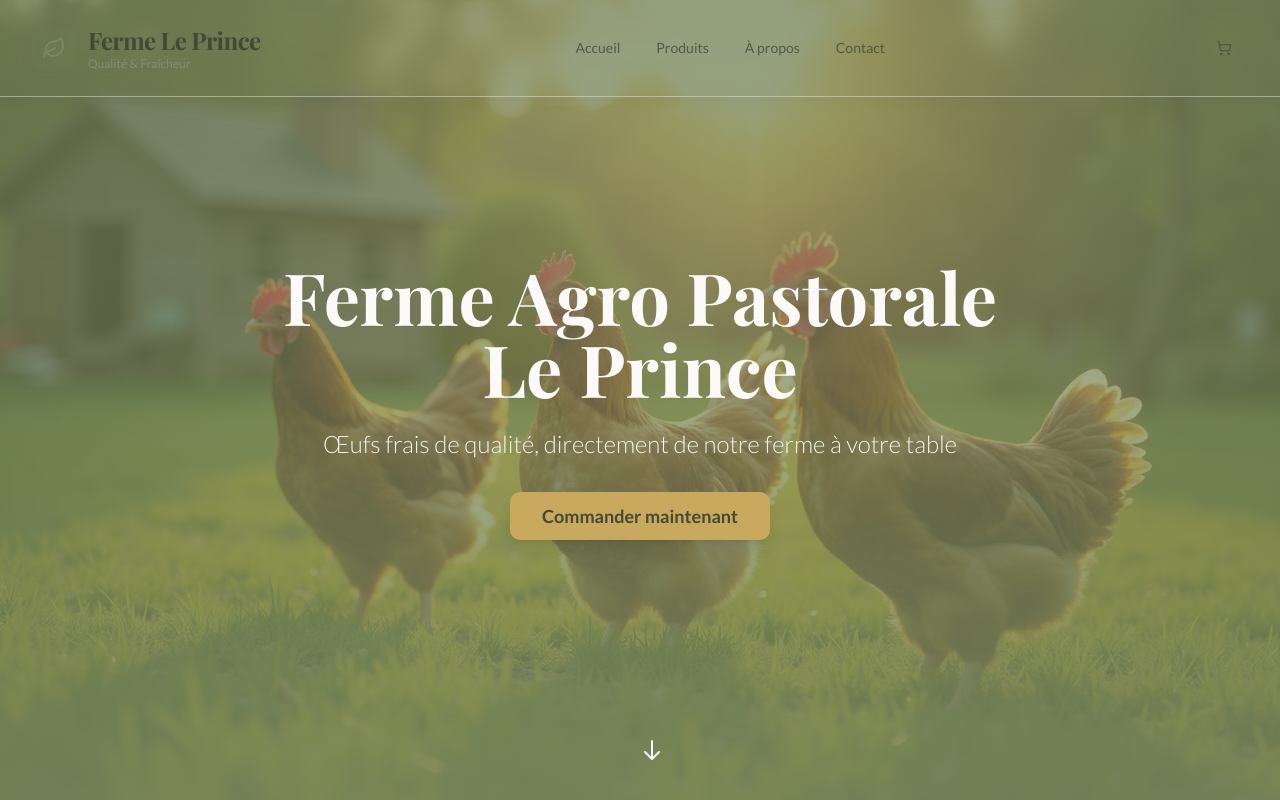
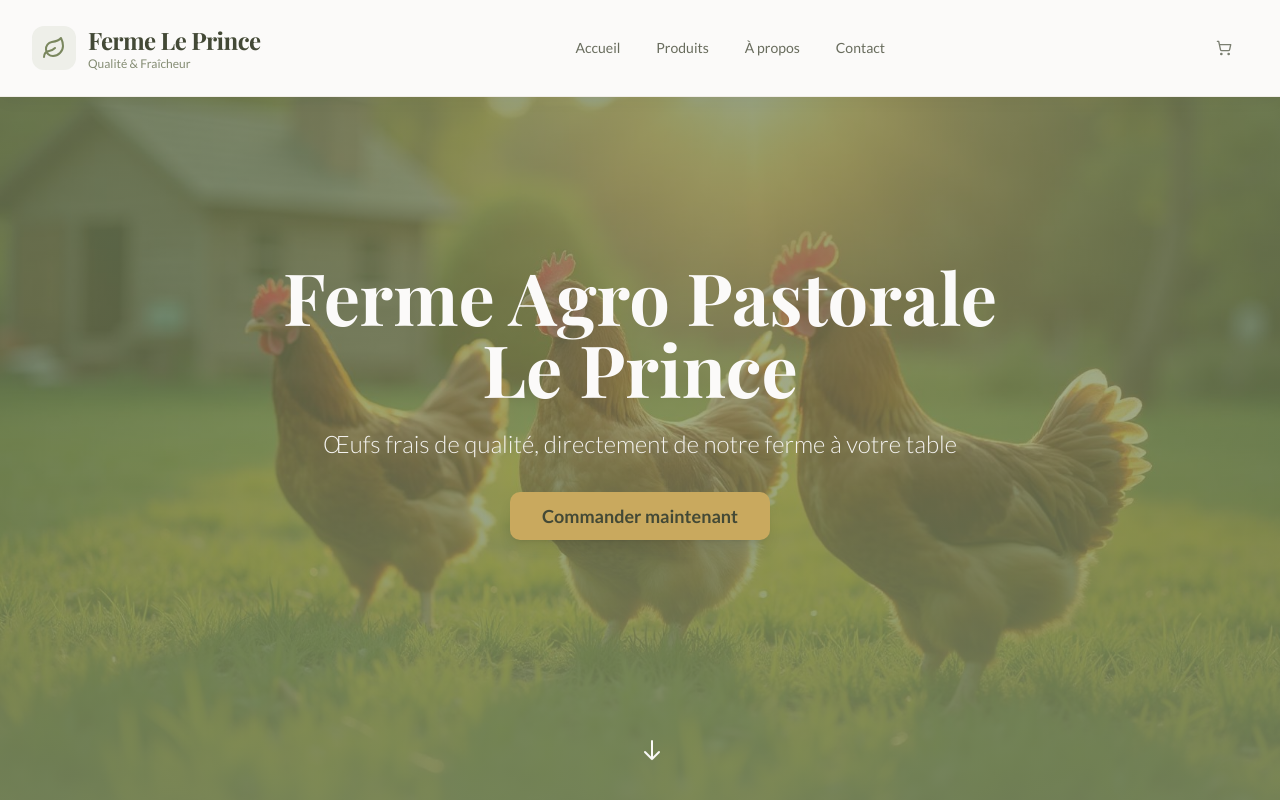
Before and after one commit to Ariellenout/prince-farm-fresh, a React (Vite) app: page / in a window 1280 px wide. Shown: the top 800 px of the page. Built offline with nearby package versions, Linux system fonts and the light colour scheme; the HTML template or start-up script is replaced by a standard one.

Commit message:
Remove header transparency
Remove the transparency from the header background by changing the background class from `bg-background/98` to `bg-background` in the `Header.tsx` file.

```diff
--- a/src/components/Header.tsx
+++ b/src/components/Header.tsx
@@ -16,7 +16,7 @@ export const Header = ({ onCartClick }: HeaderProps) => {
   };
 
   return (
-    <header className="fixed top-0 w-full bg-background/98 backdrop-blur-md z-50 border-b border-border/50 shadow-[0_2px_20px_rgba(0,0,0,0.04)]">
+    <header className="fixed top-0 w-full bg-background z-50 border-b border-border/50 shadow-[0_2px_20px_rgba(0,0,0,0.04)]">
       <div className="container mx-auto px-6 lg:px-8">
         <div className="flex items-center justify-between h-24">
           <div className="flex items-center space-x-3 group cursor-pointer" onClick={() => scrollToSection('accueil')}>
```
